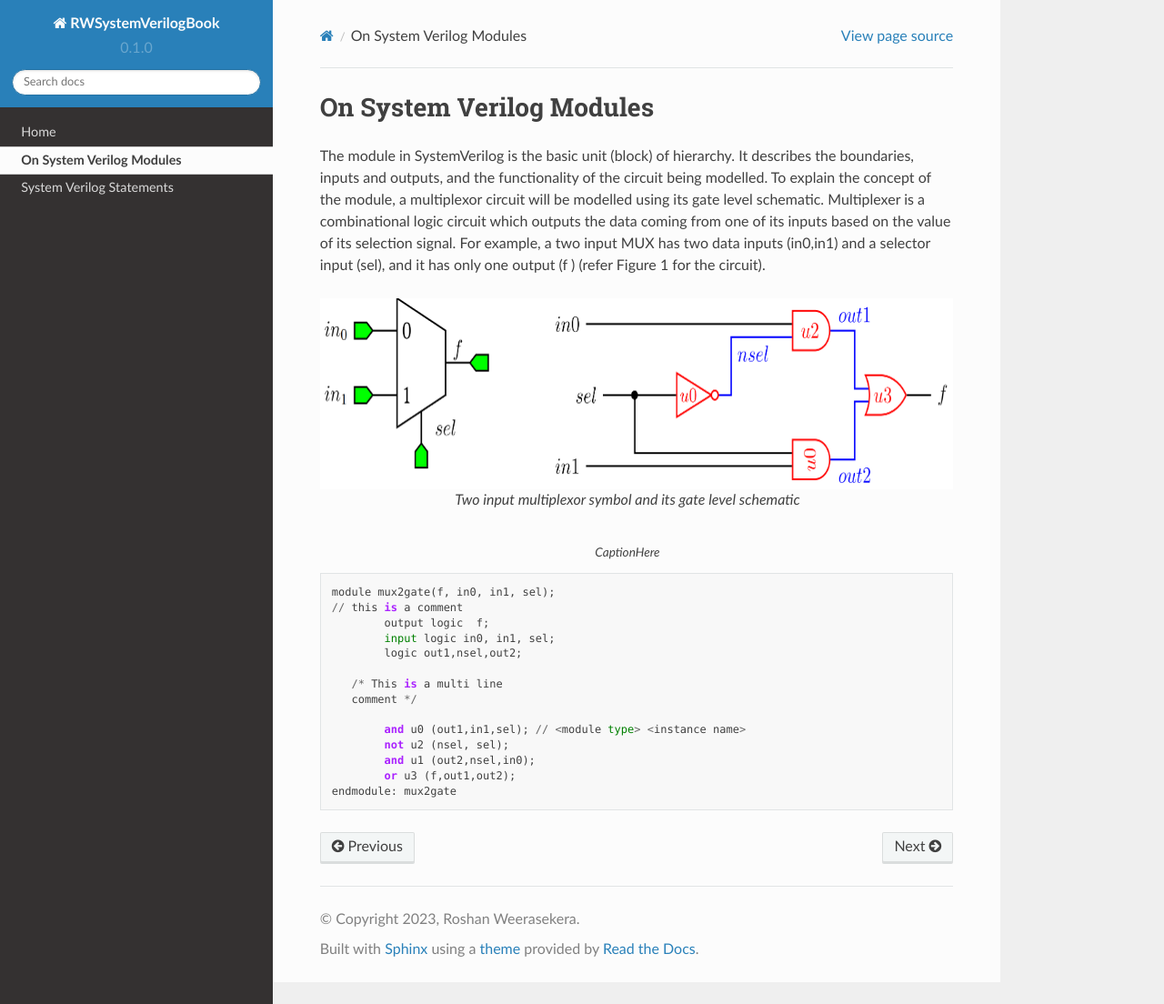
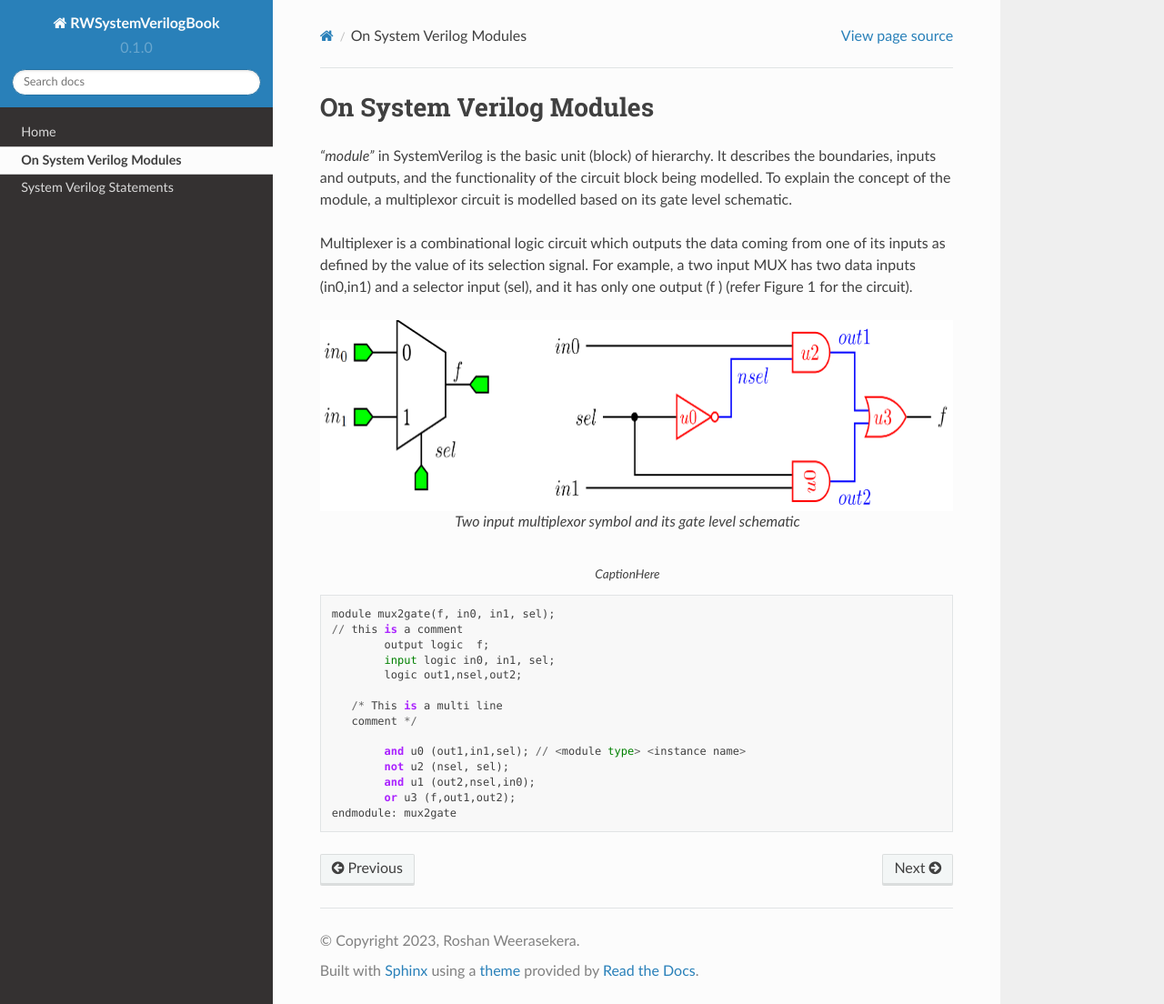
Before and after one commit to roshan-weerasekera/RWSVTutorial, a Sphinx documentation site: the page built from docs/source/1Ch/onSVmodules.rst, in a window 1280 px wide and 1104 px high. Shown: the whole window at 91% size. Built offline with Sphinx 7.4.7 and the Read the Docs theme 2.0.0, drawn with Linux system fonts in a browser that asks for light colours.

Commit message:
Update onSVmodules.rst

```diff
--- a/docs/source/1Ch/onSVmodules.rst
+++ b/docs/source/1Ch/onSVmodules.rst
@@ -1,7 +1,9 @@
 On System Verilog Modules
 =========================
 
-The module in SystemVerilog is the basic unit (block) of hierarchy. It describes the boundaries, inputs and outputs, and the functionality of the circuit being modelled. To explain the concept of the module, a multiplexor circuit will be modelled using its gate level schematic. Multiplexer is a combinational logic circuit which outputs the data coming from one of its inputs based on the value of its selection signal. For example, a two input MUX has two data inputs (in0,in1) and a selector input (sel), and it has only one output (f ) (refer Figure 1 for the circuit).
+*"module"* in SystemVerilog is the basic unit (block) of hierarchy. It describes the boundaries, inputs and outputs, and the functionality of the circuit block being modelled. To explain the concept of the module, a multiplexor circuit is modelled based on its gate level schematic.
+
+Multiplexer is a combinational logic circuit which outputs the data coming from one of its inputs as defined by the value of its selection signal. For example, a two input MUX has two data inputs (in0,in1) and a selector input (sel), and it has only one output (f ) (refer Figure 1 for the circuit).
 
 .. figure:: ch1MUX.png
    :scale: 50 %
```
